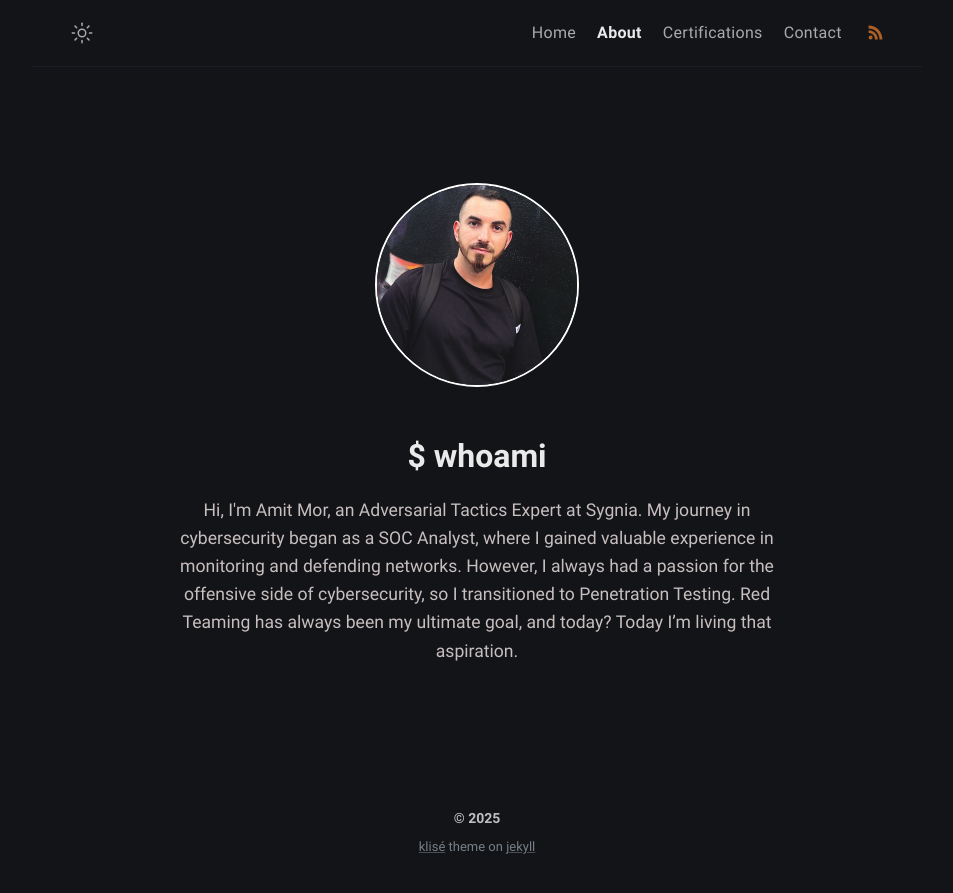
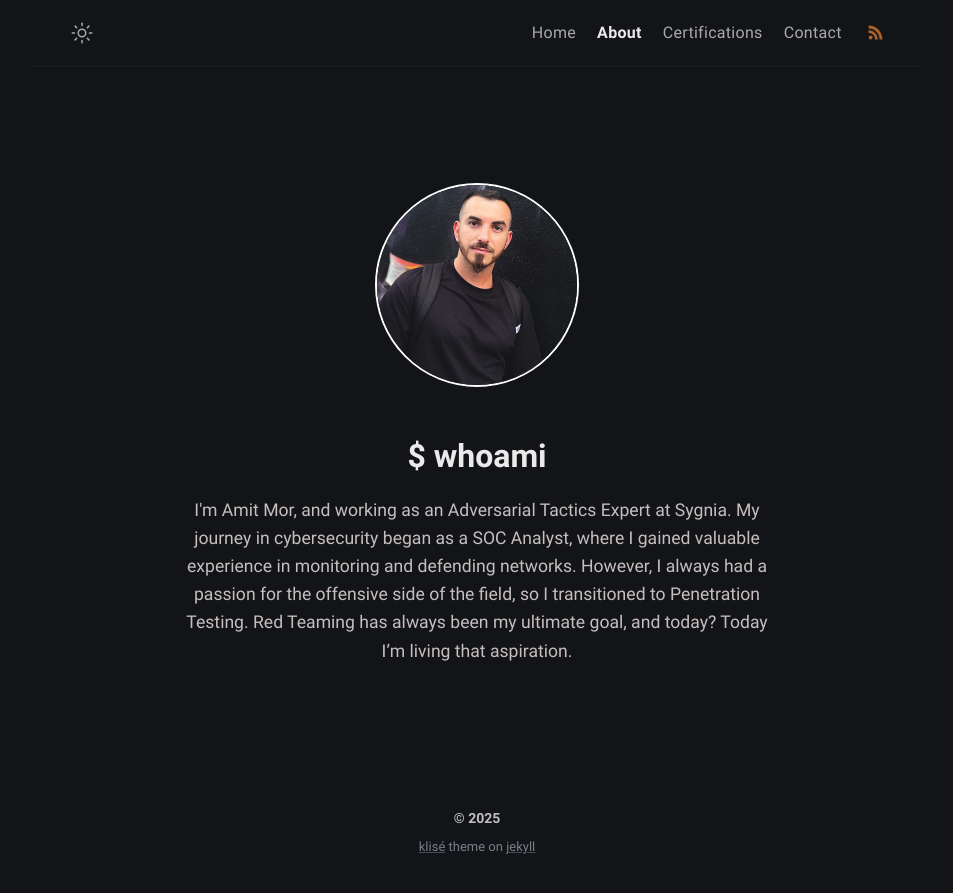
Before and after one commit to Extravenger/extravenger.github.io, a Jekyll site: the page built from about.md, in a window 1280 px wide. Shown: the top 893 px of the page, without its empty margins (163-1116 px from the left). Built offline with Jekyll 4.4.1, drawn with Linux system fonts in a browser that asks for light colours.

Commit message:
Update about.html

```diff
--- a/_layouts/about.html
+++ b/_layouts/about.html
@@ -35,7 +35,7 @@ layout: compress
         <!-- Title and description -->
         <div class="text-container">
           <h1>$ whoami</h1>
-          <p>Hi, I'm Amit Mor, an Adversarial Tactics Expert at Sygnia. My journey in cybersecurity began as a SOC Analyst, where I gained valuable experience in monitoring and defending networks. However, I always had a passion for the offensive side of cybersecurity, so I transitioned to Penetration Testing. Red Teaming has always been my ultimate goal, and today? Today I’m living that aspiration.</p>
+          <p>I'm Amit Mor, and working as an Adversarial Tactics Expert at Sygnia. My journey in cybersecurity began as a SOC Analyst, where I gained valuable experience in monitoring and defending networks. However, I always had a passion for the offensive side of the field, so I transitioned to Penetration Testing. Red Teaming has always been my ultimate goal, and today? Today I’m living that aspiration.</p>
         </div>
       </div>
     </main>
```
